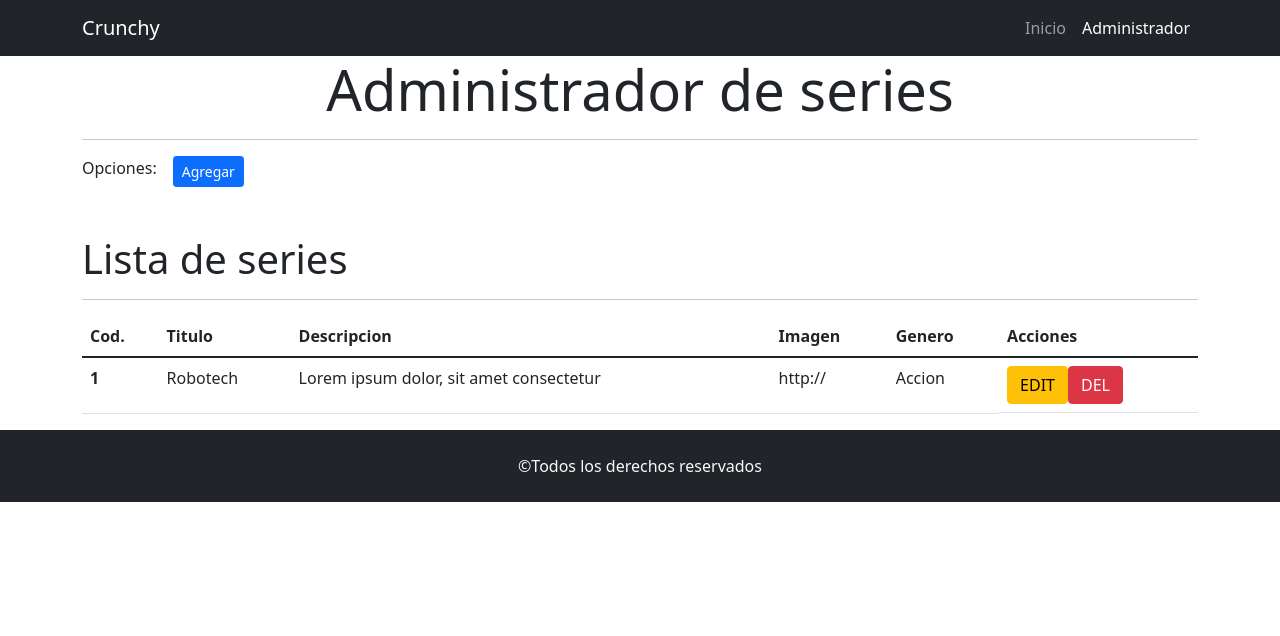
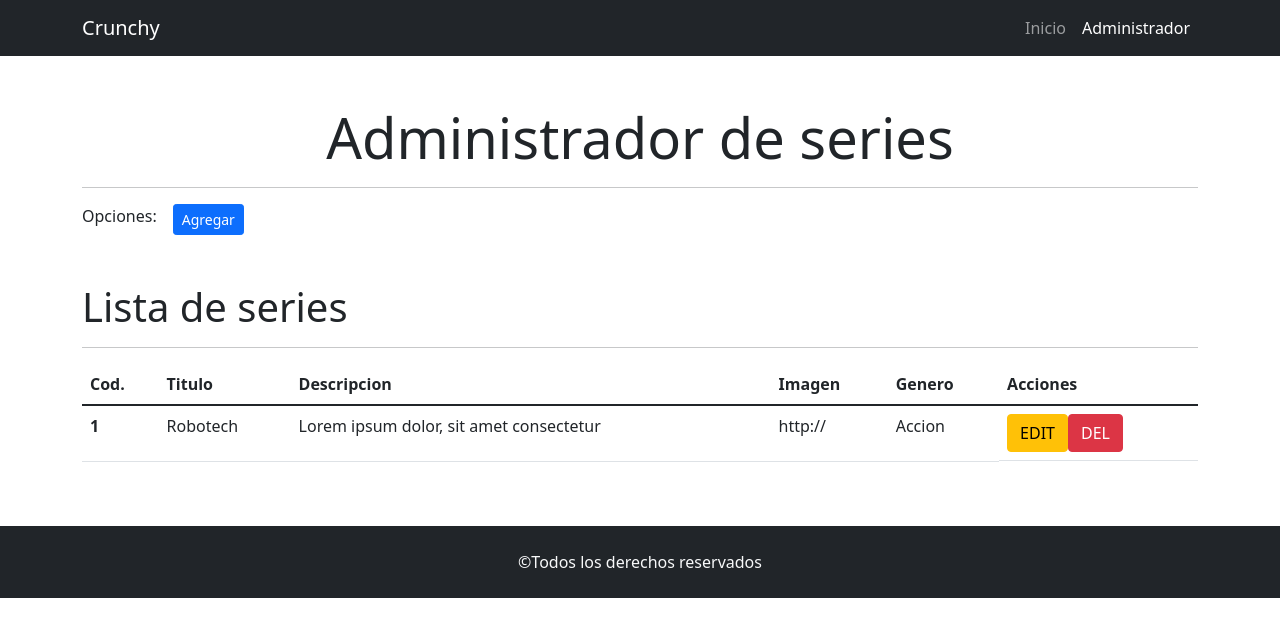
Before and after one commit to carlosmsx/c2i-PracticaCRUD, a plain HTML site: page pages/administrador.html in a window 1280 px wide. Drawn offline with Linux system fonts and the light colour scheme.

Commit message:
retoques varios en administrador.html para seguir la clase

```diff
--- a/pages/administrador.html
+++ b/pages/administrador.html
@@ -41,7 +41,7 @@
                 </div>
             </nav>
         </header>
-        <main class="container">
+        <main class="container my-5">
             <h1 class="display-4 text-center">Administrador de series</h1>
             <hr />
             <section class="d-flex">
```
